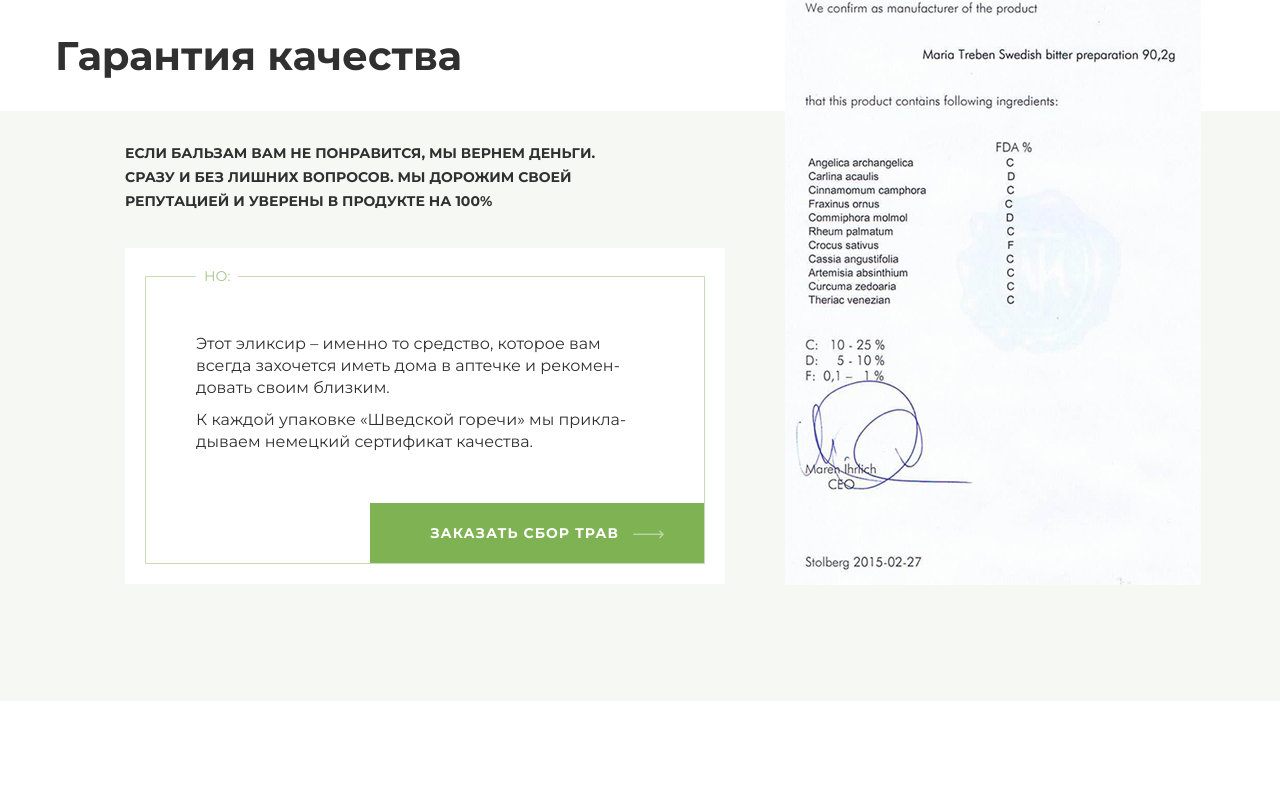
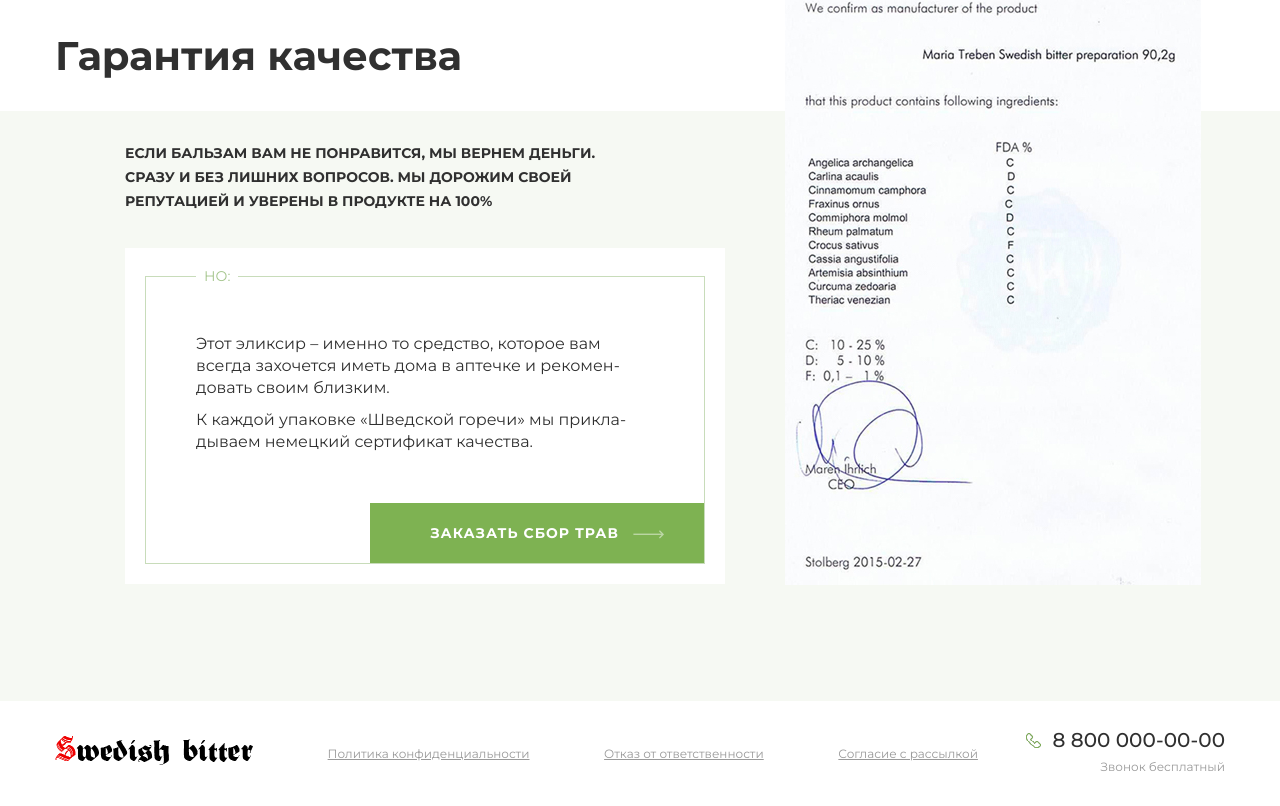
Before and after one commit to alex-lopatenko/SwedishBitter, a plain HTML site: page index.html in a window 1280 px wide. Shown: the part 9010-9816 px from the top of the page. Drawn offline with nearby package versions, Linux system fonts and the light colour scheme.

Commit message:
Add footer

```diff
--- a/css/style.css
+++ b/css/style.css
@@ -24,7 +24,8 @@ body{
   overflow: hidden;
 }
 
-.header__inner {
+.header__inner,
+.footer__inner {
   display: flex;
   justify-content: space-between;
   height: 105px;
@@ -38,18 +39,21 @@ body{
   font-size: 16px;
 }
 
-.header__phone {
+.header__phone,
+.footer__phone {
   font-weight: 500;
   font-size: 20px;
 }
 
-.header__phone a {
+.header__phone a,
+.footer__phone a {
   color: #303030;
   text-decoration: none;
   position: relative;
 }
 
-.header__phone a:before {
+.header__phone a:before,
+.footer__phone a:before {
   content: '';
   background-image: url(../images/phone.svg);
   width: 15px;
@@ -59,7 +63,8 @@ body{
   top: 5px;
 }
 
-.header__phone-text {
+.header__phone-text,
+.footer__phone-text {
   font-weight: 400;
   font-size: 12px;
   color: #9a9a9a;
@@ -1164,3 +1169,9 @@ body{
 .certificate__link::after {
   top: 27px;
 }
+
+.footer__link {
+  text-decoration: underline;
+  color: #9a9a9a;
+  font-size: 12px;
+}
--- a/index.html
+++ b/index.html
@@ -716,6 +716,34 @@
       </div>
     </div>
   </section>
+  <footer class="footer">
+    <div class="container">
+      <div class="footer__inner">
+        <div class="footer__logo">
+          <a href="#">
+            <img src="images/logo.png" alt="logo">
+          </a>
+        </div>
+        <a href="#" class="footer__link">
+          Политика конфиденциальности
+        </a>
+        <a href="#" class="footer__link">
+          Отказ от ответственности
+        </a>
+        <a href="#" class="footer__link">
+          Согласие с рассылкой
+        </a>
+        <div class="footer__phone">
+          <a href="tel:88000000000">
+            8 800 000-00-00
+            <div class="footer__phone-text">
+              Звонок бесплатный
+            </div>
+          </a>
+        </div>
+      </div>
+    </div>
+  </footer>
 
   <script src="https://ajax.googleapis.com/ajax/libs/jquery/3.4.1/jquery.min.js"></script>
   <script src="js/main.js"></script>
```
